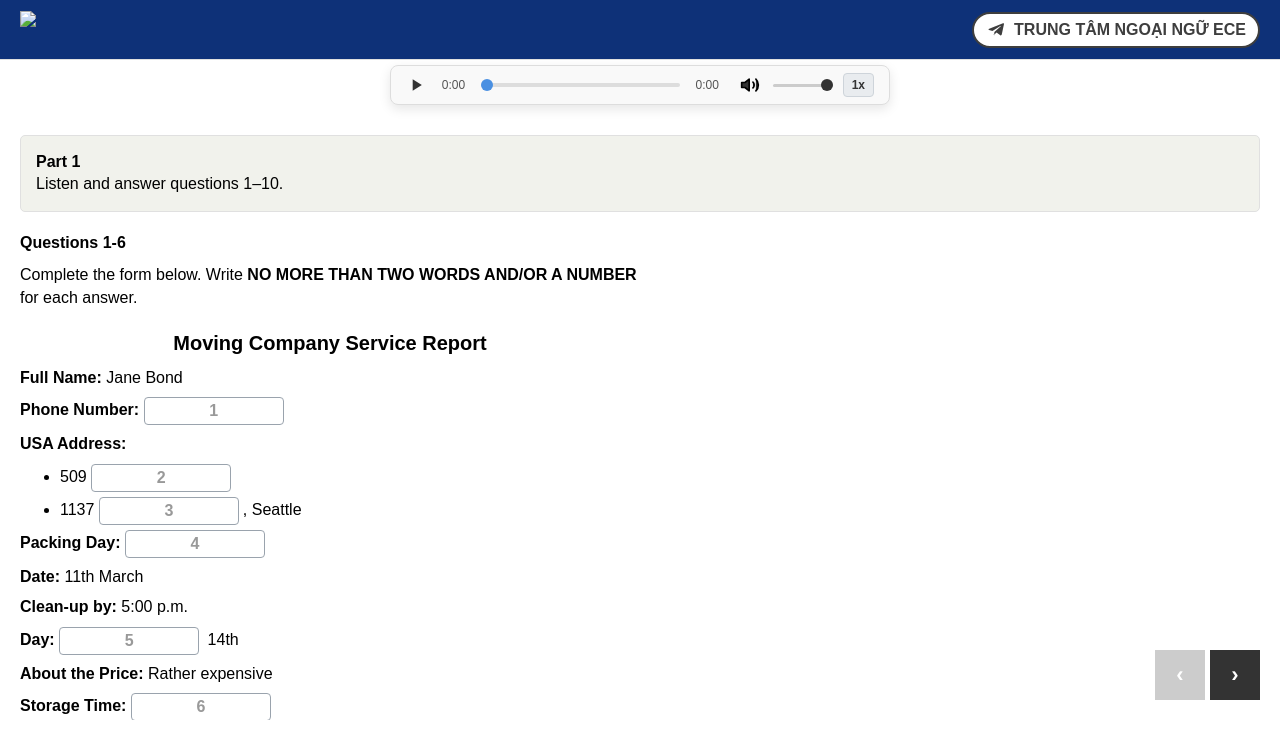
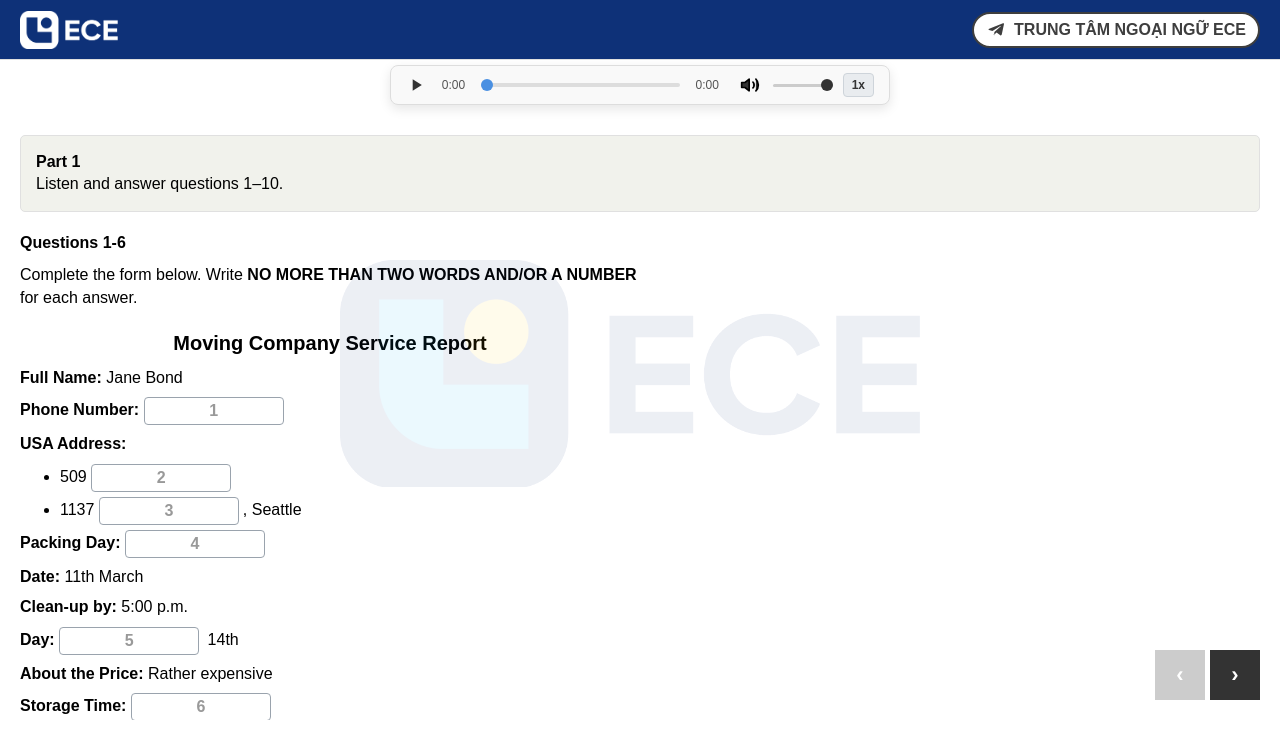
Before and after one commit to sinhkhang/trungtamngoaingu.ece, a plain HTML site: page Listening/Test2/index.html in a window 1280 px wide. Shown: the top 734 px of the page. Drawn offline with Linux system fonts and the light colour scheme.

Commit message:
Update image paths in index.html

```diff
--- a/Listening/Test2/index.html
+++ b/Listening/Test2/index.html
@@ -1,7 +1,7 @@
 <!DOCTYPE html>
 <html lang="en">
 <head>
-    <link rel="icon" type="image/png" href="Logo ECE mới.png">
+    <link rel="icon" type="image/png" href="/trungtamngoaingu.ece/assets/Logo-ECE-moi.png">
     <meta charset="UTF-8">
     <meta name="viewport" content="width=device-width, initial-scale=1.0">
     <title>Trung tâm Ngoại Ngữ ECE</title>
@@ -30,7 +30,7 @@ body::after {
 
     width: 600px;        /* kích thước watermark—tùy chỉnh */
     height: 600px;
-    background-image: url('ECE-watermark.png');  /* file nằm cùng thư mục */
+    background-image: url('/trungtamngoaingu.ece/assets/ECE-watermark.png');
     background-size: contain;
     background-repeat: no-repeat;
 
@@ -1871,9 +1871,7 @@ width: 75%;
 </head>
 <body>
    <div class="header">
-
-    <img src="ECE-white.png" class="ece-logo">
-
+    <img src="/trungtamngoaingu.ece/assets/ECE-white.png" class="ece-logo">
     <a href="https://www.facebook.com/NgoainguECE" target="_blank" class="telegram-link">
         TRUNG TÂM NGOẠI NGỮ ECE
     </a>
```
